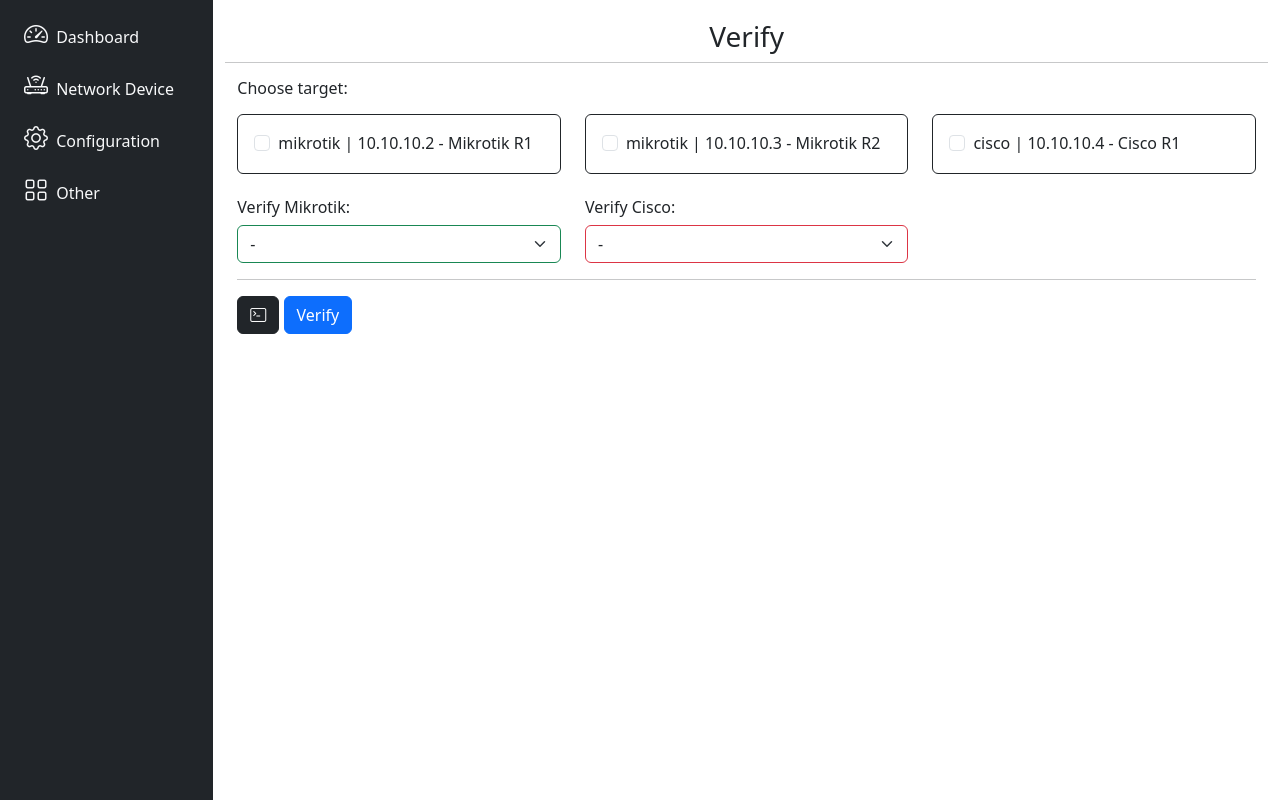
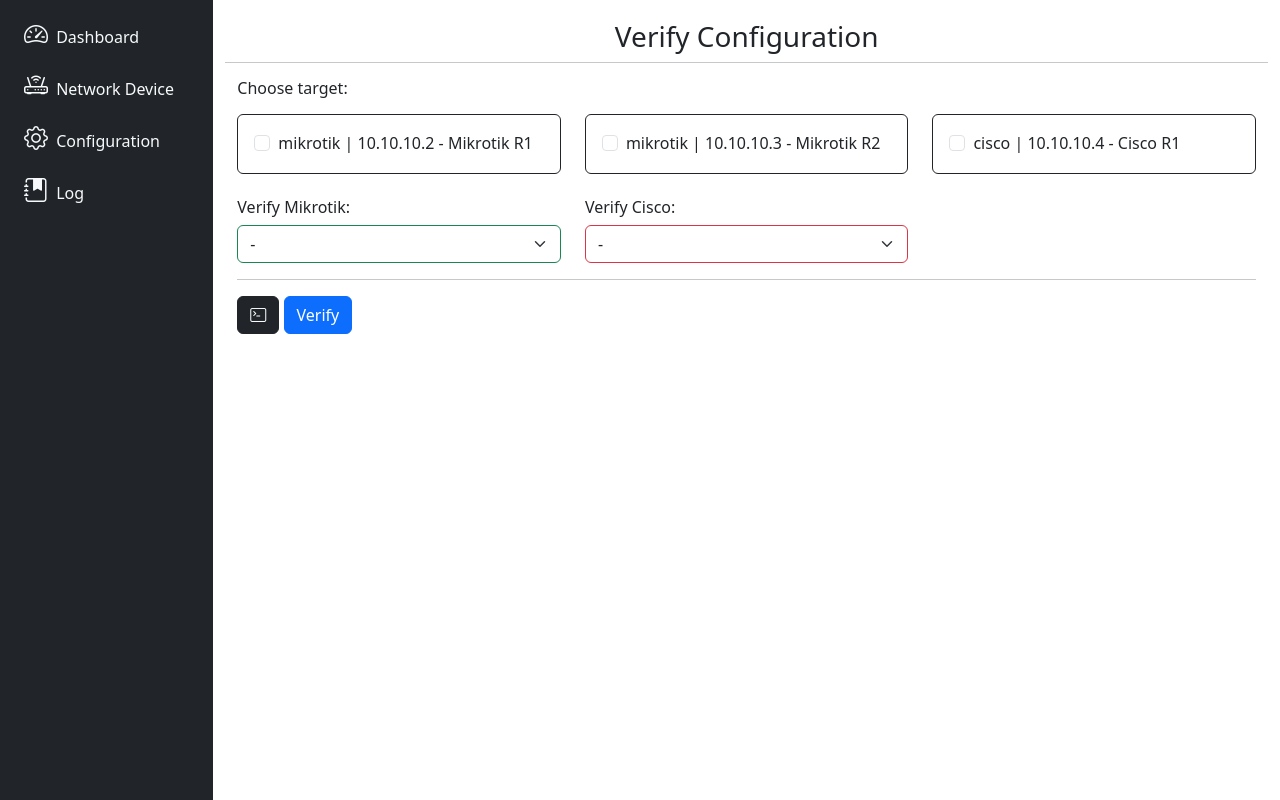
Before and after one commit to jar9500/NetworkDeviceManagement, a Django app: page /verify/ in a window 1280 px wide. Shown: the part 81-881 px from the top of the page. Run offline with Django 4.2, Linux system fonts and the light colour scheme; data comes from the database, SQL or seed files in the repository; both versions use the stored data as it was after the commit; some libraries are stand-ins or nearby versions.

Commit message:
Fixing Code

```diff
--- a/NetworkManager/views.py
+++ b/NetworkManager/views.py
@@ -2,7 +2,6 @@ from django.shortcuts import render, get_object_or_404, redirect, HttpResponse
 from django.http import HttpResponse
 from .models import Device, Log
 import paramiko
-import os
 import time
 from datetime import datetime
 
@@ -50,11 +49,11 @@ def configuration(request):
                     for cmd in cisco_cmd:
                         conn.send(cmd+"\n")
                         time.sleep(1)
-                log = Log(target=dev.IP_address + " ( " +dev.hostname+" ) ", action="Configuration", status="Success", time=datetime.now(), message="Complete - No Error ")
-                log.save()
+                '''log = Log(target=dev.IP_address + " ( " +dev.hostname+" ) ", action="Configuration", status="Success", time=datetime.now(), message="Complete - No Error ")
+                log.save()'''
             except Exception as Exc:
-                log = Log(target=dev.IP_address + " ( " +dev.hostname+" ) ", action="Configuration", status="Error", time=datetime.now(), message=Exc)
-                log.save()
+                '''log = Log(target=dev.IP_address + " ( " +dev.hostname+" ) ", action="Configuration", status="Error", time=datetime.now(), message=Exc)
+                log.save()'''
         return redirect('home')
 
     else:
@@ -102,11 +101,11 @@ def verify(request):
                         time.sleep(5)
                         output = conn.recv(65535)
                         result.append (output.decode())
-                log = Log(target=dev.IP_address + " ( " +dev.hostname+" ) ", action="Verify", status="Success", time=datetime.now(), message="Complete - No Error")
-                log.save()
+                '''log = Log(target=dev.IP_address + " ( " +dev.hostname+" ) ", action="Verify", status="Success", time=datetime.now(), message="Complete - No Error")
+                log.save()'''
             except Exception as Exc:
-                log = Log(target=dev.IP_address + " ( " +dev.hostname+" ) " , action="Verify", status="Error", time=datetime.now(), message=Exc)
-                log.save()
+                '''log = Log(target=dev.IP_address + " ( " +dev.hostname+" ) " , action="Verify", status="Error", time=datetime.now(), message=Exc)
+                log.save()'''
 
         result = "\n".join(result)
         return render(request,'verifyResult.html',{"result":result})
@@ -142,13 +141,13 @@ def saveconfig(request):
                     stdin, stdout, stderr = ssh_client.exec_command("export file= Backup "+ time_now)
                 else:
                     conn = ssh_client.invoke_shell()
-                    conn.send("copy running-config startup-config \n")
+                    conn.send("copy running-config startup-config \n\n")
                     time.sleep(5)
-                log = Log(target=dev.IP_address + " ( " +dev.hostname+" ) ", action="Save Config", status="Success", time=datetime.now(), message="Complete - No Error ")
-                log.save()
+                '''log = Log(target=dev.IP_address + " ( " +dev.hostname+" ) ", action="Save Config", status="Success", time=datetime.now(), message="Complete - No Error ")
+                log.save()'''
             except Exception as Exc:
-                log = Log(target=dev.IP_address + " ( " +dev.hostname+" ) ", action="Save Config", status="Error", time=datetime.now(), message=Exc)
-                log.save()
+                '''log = Log(target=dev.IP_address + " ( " +dev.hostname+" ) ", action="Save Config", status="Error", time=datetime.now(), message=Exc)
+                log.save()'''
         return redirect('home')
 
     else:
--- a/templates/base.html
+++ b/templates/base.html
@@ -61,32 +61,23 @@
                                             <i class="fs-4 bi-gear"></i> <span class="ms-1 d-none d-sm-inline">Configuration</span></a>
                                         <ul class="collapse nav flex-column ms-1" id="submenu2" data-bs-parent="#menu">
                                             <li class="w-100">
-                                                <a href="#" class="nav-link px-0 text-light"><i class="fs-6 bi-command"> </i>
-                                                    <span class="d-none d-sm-inline">Auto Configuration</span></a>
-                                            </li>
-                                            <li>
                                                 <a href="{% url 'configuration' %}" class="nav-link px-0 text-light"><i class="fs-6 bi-terminal"> </i>
-                                                    <span class="d-none d-sm-inline">Terminal</span></a>
+                                                    <span class="ms-1 d-none d-sm-inline">Terminal</span></a>
                                             </li>
                                             <li>
                                                 <a href="{% url 'verify' %}" class="nav-link px-0 text-light"><i class="fs-6 bi-check2-all"> </i>
-                                                    <span class="d-none d-sm-inline">Verify Config</span></a>
+                                                    <span class="ms-1 d-none d-sm-inline">Verify Configuration</span></a>
+                                            </li>
+                                            <li>
+                                                <a href="{% url 'saveconfig' %}" class="nav-link px-0 text-light"><i class="fs-6 bi-save"> </i>
+                                                    <span class="ms-1 d-none d-sm-inline">Save Configuration</span></a>
                                             </li>
                                         </ul>
                                     </li>
-                                    <li>
-                                        <a href="#submenu3" data-bs-toggle="collapse" class="nav-link px-0 align-middle text-light">
-                                            <i class="fs-4 bi-grid"></i> <span class="ms-1 d-none d-sm-inline">Other</span> </a>
-                                            <ul class="collapse nav flex-column ms-1" id="submenu3" data-bs-parent="#menu">
-                                            <li class="w-100">
-                                                <a href="{% url 'log' %}" class="nav-link px-0 text-light"><i class="fs-6 bi-journal-bookmark-fill"> </i>
-                                                    <span class="d-none d-sm-inline">Log</span></a>
-                                            </li>
-                                            <li>
-                                                <a href="{% url 'saveconfig' %}" class="nav-link px-0 text-light"><i class="fs-6 bi-save"> </i>
-                                                    <span class="d-none d-sm-inline">Save Configuration</span></a>
-                                            </li>
-                                        </ul>
+                                    <li class="nav-item">
+                                        <a href="{% url 'log' %}" class="nav-link align-middle px-0 text-light">
+                                            <i class="fs-4 bi-journal-bookmark-fill"></i> <span class="ms-1 d-none d-sm-inline ">Log</span>
+                                        </a>
                                     </li>
                                 </ul>
                             </div>
--- a/templates/home.html
+++ b/templates/home.html
@@ -47,7 +47,7 @@
         <div class="row">
             <h3 class="text-center mt-3">Recent Event</h3>
             <div class="container table-responsive" >
-                <table class="table table-striped table-bordered table-hover" id="responsive-table">
+                <table class="table table-striped table-bordered table-hover">
                     <thead class="table-dark">
                         <tr>
                             <th scope="col">Time</th>
--- a/templates/verify.html
+++ b/templates/verify.html
@@ -4,7 +4,7 @@
 <div class="col py-1">
     <div class="container ">
         <div class="row">
-            <h3 class="text-center mt-3">Verify</h3>
+            <h3 class="text-center mt-3">Verify Configuration</h3>
             <hr>
             <h6>Choose target:</h6>
             <form method="POST">
@@ -41,8 +41,8 @@
                     <h6 class="mt-3">Verify Cisco:</h6>
                     <select class="form-control form-select border-danger" name="cisco_verify_select">
                         <option selected>-</option>
-                        <option value="show running-config">Show Running Configuration</option>
-                        <option value="show startup-config">Show Startup configuration</option>
+                        <option value="show running-config">Running Configuration</option>
+                        <option value="show startup-config">Startup Configuration</option>
                         <option value="show interface">Interface</option>
                         <option value="show ip interface brief">IP Interface Brief</option>
                         <option value="show ip route">IP Route</option>
```
Also changed, not shown: db.sqlite3.
